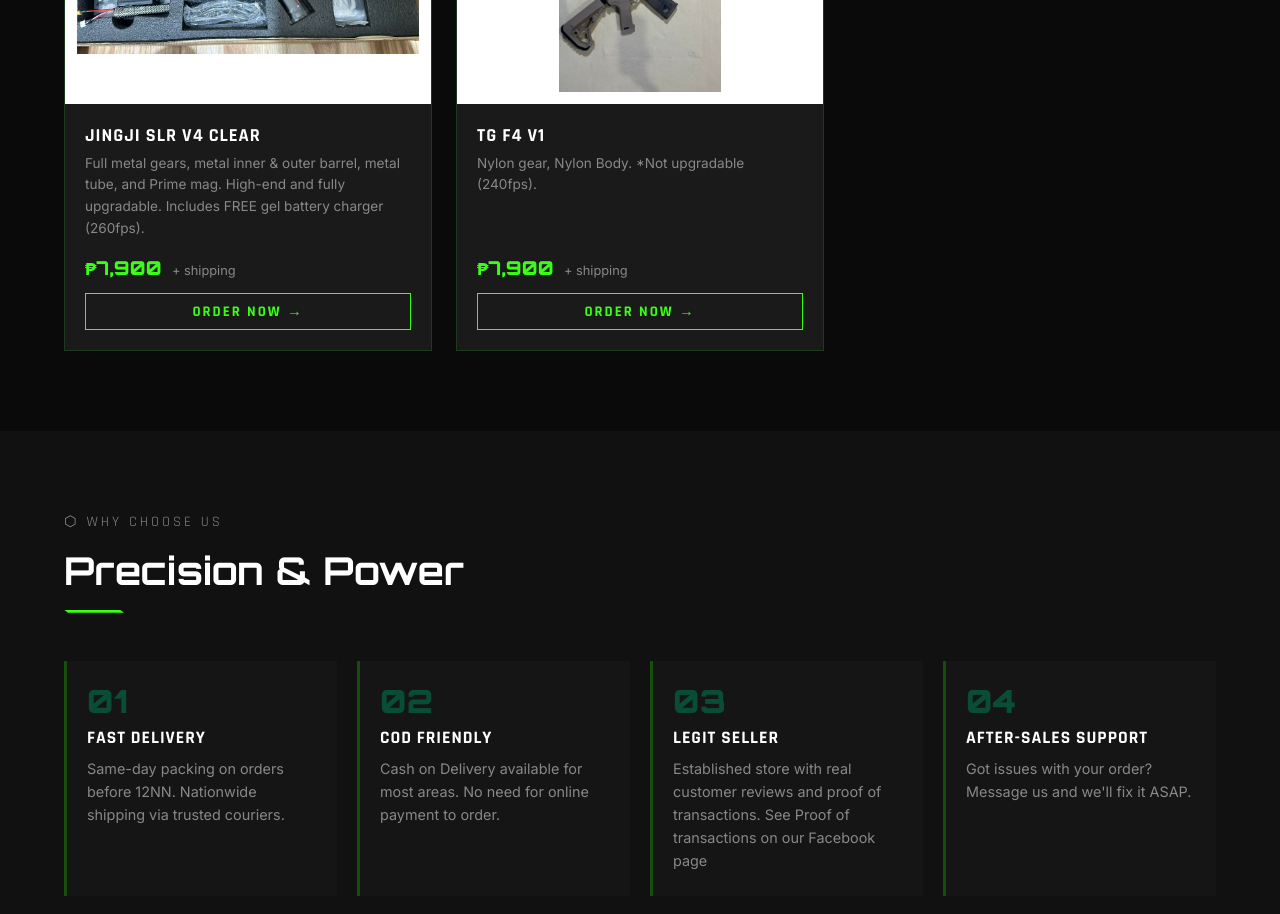
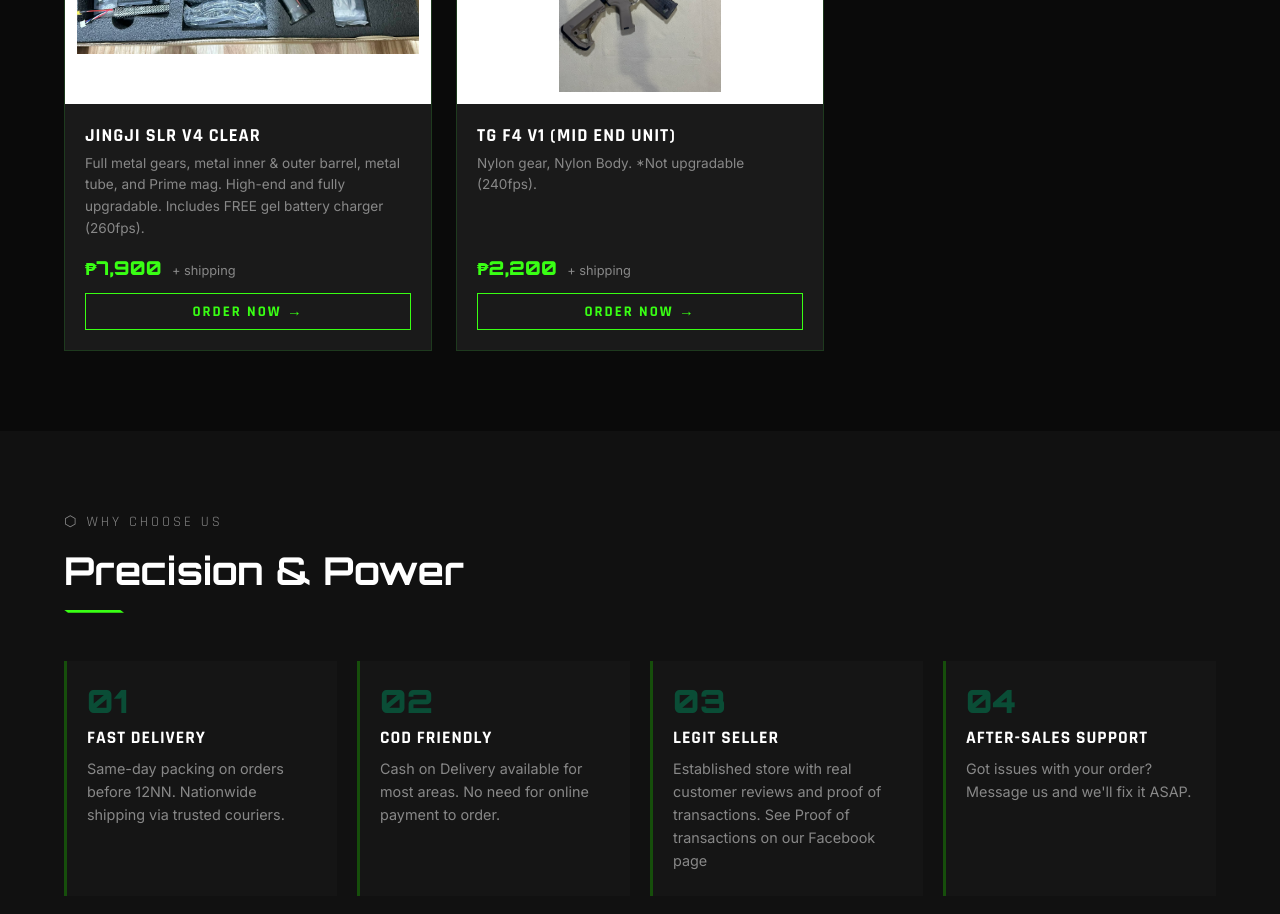
Before and after one commit to EARLOLIVEROS/aileen-gel-blaster, an Angular app: page / in a window 1280 px wide. Shown: the part 9940-10854 px from the top of the page. Built offline with nearby package versions, Linux system fonts and the light colour scheme.

Commit message:
price changed

```diff
--- a/src/app/components/featured/featured.component.ts
+++ b/src/app/components/featured/featured.component.ts
@@ -457,9 +457,9 @@
   },
   {
     id: 49,
-    name: 'TG F4 V1',
+    name: 'TG F4 V1 (MID END UNIT)',
     description: 'Nylon gear, Nylon Body. *Not upgradable (240fps).',
-    price: 7900,
+    price: 2200,
     unit: '+ shipping',
     slug: 'AMMO',
     image: 'products/gb58.jfif'
```
